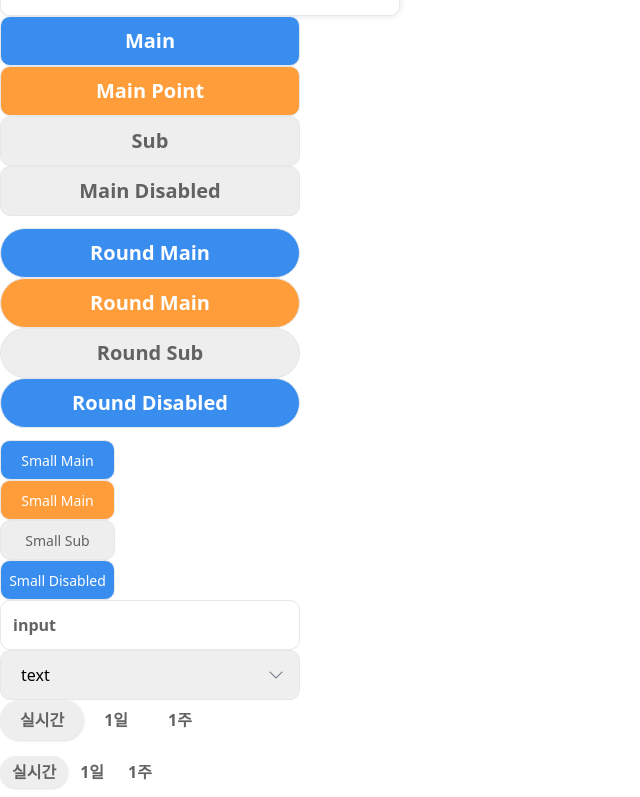
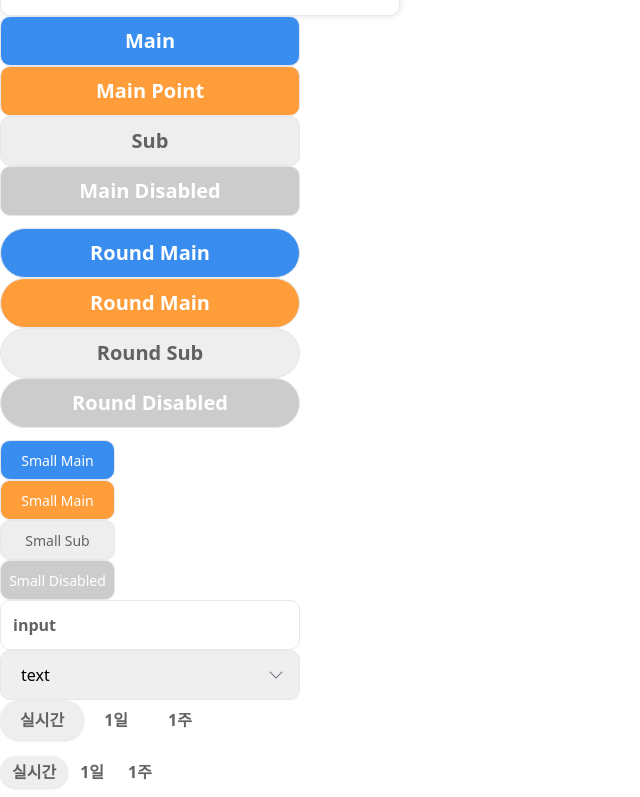
Before and after one commit to IT-s-Okay-to-Lose/FE, a React (Vite) app: page / in a window 1280 px wide. Shown: the part 711-1508 px from the top of the page, without its empty margins (0-640 px from the left). Built offline with nearby package versions, Linux system fonts and the light colour scheme.

Commit message:
Feat: Button disabled를 props로 받도록 수정

```diff
--- a/src/shared/components/atoms/Button.tsx
+++ b/src/shared/components/atoms/Button.tsx
@@ -12,6 +12,9 @@ const DefaultButtonClass =
 const SmallButtonClass =
   "box-border border border-gray-200 transition-all duration-200 flex items-center justify-center gap-2 w-[115px] h-[40px]";
 
+const DisabledButtonClass = (baseClass: string, disabled?: boolean) =>
+  disabled ? "bg-otl-disabled text-white" : baseClass;
+
 const createDefaultButton = (
   customClassName: string = "",
   defaultProps?: Partial<ButtonBaseProps>
@@ -19,11 +22,19 @@ const createDefaultButton = (
   const Component: FC<ButtonBaseProps> = ({
     children,
     className,
+    disabled,
     ...props
   }) => (
     <button
       {...defaultProps}
-      className={cn(DefaultButtonClass, customClassName, className)}
+      disabled={disabled}
+      className={cn(
+        DefaultButtonClass,
+        customClassName,
+        className,
+
+        DisabledButtonClass(customClassName, disabled)
+      )}
       {...props}
     >
       <Typography.SubTitle1>{children}</Typography.SubTitle1>
@@ -40,11 +51,18 @@ const createSmallButton = (
   const Component: FC<ButtonBaseProps> = ({
     children,
     className,
+    disabled,
     ...props
   }) => (
     <button
       {...defaultProps}
-      className={cn(SmallButtonClass, customClassName, className)}
+      disabled={disabled}
+      className={cn(
+        SmallButtonClass,
+        customClassName,
+        className,
+        DisabledButtonClass(customClassName, disabled)
+      )}
       {...props}
     >
       <Typography.P2>{children}</Typography.P2>
@@ -58,41 +76,29 @@ const Button = {
   Main: createDefaultButton("bg-otl-main text-white rounded-md"),
   Sub: createDefaultButton("bg-otl-sub text-otl-gray rounded-md"),
   Point: createDefaultButton("bg-otl-point text-white rounded-md"),
-  Disabled: createDefaultButton("bg-otl-disabled text-white rounded-md", {
-    disabled: true,
-  }),
 
   Round: {
     Main: createDefaultButton("bg-otl-main text-white rounded-full"),
     Sub: createDefaultButton("bg-otl-sub text-otl-gray rounded-full"),
     Point: createDefaultButton("bg-otl-point text-white rounded-full"),
-    Disabled: createDefaultButton("bg-otl-disabled text-white rounded-full", {
-      disabled: true,
-    }),
   },
   Small: {
     Main: createSmallButton("bg-otl-main text-white rounded-md"),
     Sub: createSmallButton("bg-otl-sub text-otl-gray rounded-md"),
     Point: createSmallButton("bg-otl-point text-white rounded-md"),
-    Disabled: createSmallButton("bg-otl-disabled text-white rounded-md", {
-      disabled: true,
-    }),
   },
 };
 
 Button.Main.displayName = "Button.Main";
 Button.Sub.displayName = "Button.Sub";
 Button.Point.displayName = "Button.Point";
-Button.Disabled.displayName = "Button.Disabled";
 
 Button.Round.Main.displayName = "Button.Round.Main";
 Button.Round.Sub.displayName = "Button.Round.Sub";
 Button.Round.Point.displayName = "Button.Round.Point";
-Button.Round.Disabled.displayName = "Button.Round.Disabled";
 
 Button.Small.Main.displayName = "Button.Small.Main";
 Button.Small.Sub.displayName = "Button.Small.Sub";
 Button.Small.Point.displayName = "Button.Small.Point";
-Button.Small.Disabled.displayName = "Button.Small.Disabled";
 
 export default Button;
```
